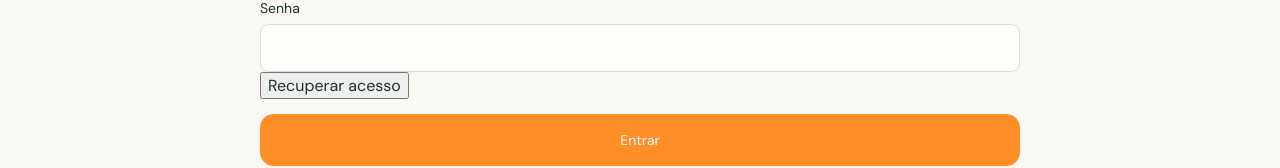
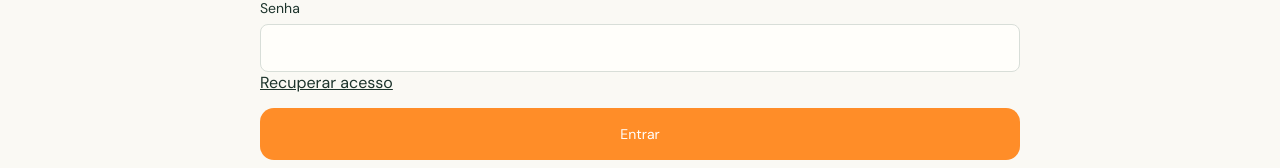
Before and after one commit to mdsreq-fga-unb/REQ-2026.2-T02-RedeCafuringa, a React (Vite) app in the folder app/: page / in a window 1280 px wide. Both pictures are taken after a click on the button "Continuar". Shown: the part 337-505 px from the top of the page. Built offline with nearby package versions, Linux system fonts and the light colour scheme; no server answers.

Commit message:
style(recovery): estilos das telas de recuperação de acesso

```diff
--- a/app/src/App.css
+++ b/app/src/App.css
@@ -1153,6 +1153,35 @@ h2 {
     filter: grayscale(0.1);
     opacity: 0.65;
 }
+/* HU10 — recuperação de acesso */
+.link-button {
+    align-self: flex-start;
+    padding: 0;
+    border: 0;
+    background: none;
+    color: inherit;
+    font: inherit;
+    font-weight: 600;
+    text-decoration: underline;
+    cursor: pointer;
+}
+
+.link-button:focus-visible {
+    outline: 2px solid currentColor;
+    outline-offset: 2px;
+}
+
+.recovery-icon {
+    display: grid;
+    place-items: center;
+    width: 3.5rem;
+    height: 3.5rem;
+    margin-bottom: 1rem;
+    border-radius: 50%;
+    background: rgba(0, 0, 0, 0.06);
+    color: inherit;
+    font-size: 1.5rem;
+}
 
 @media (max-width: 360px) {
     .profile-options {
```
